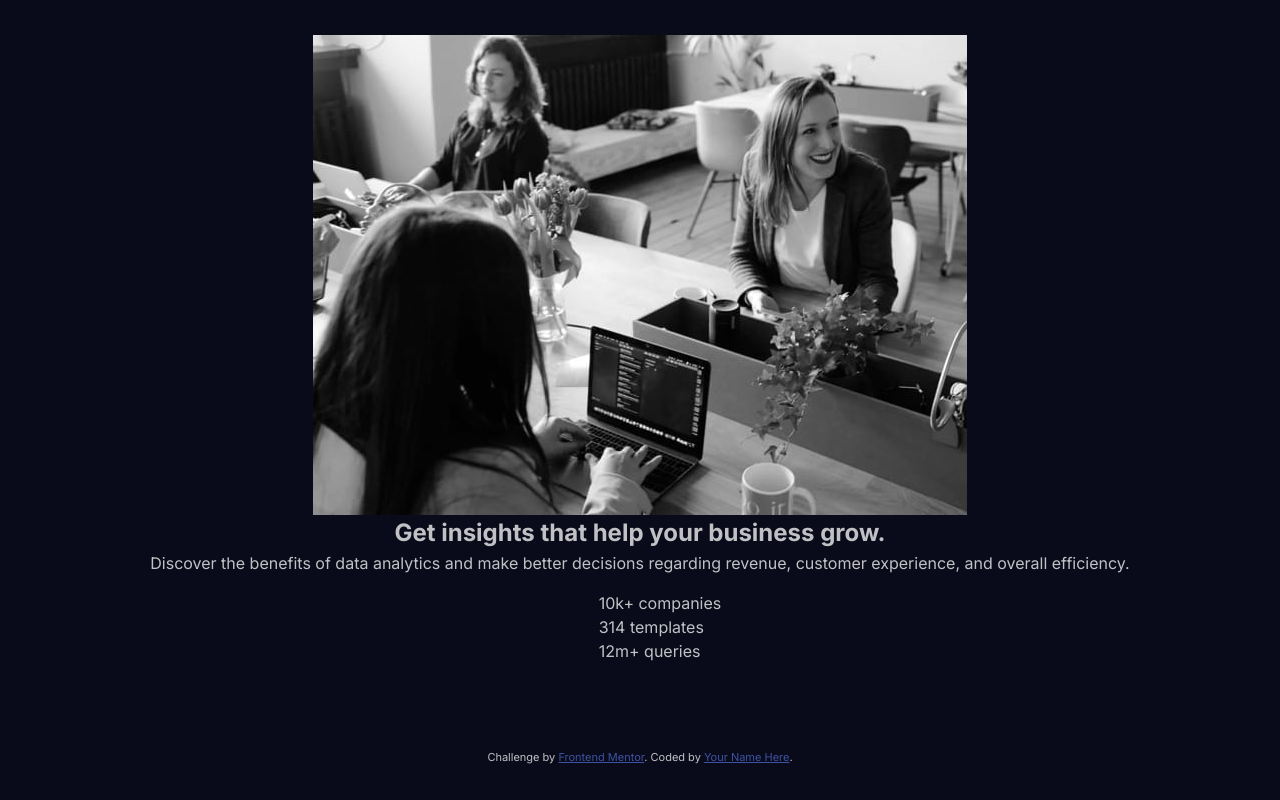
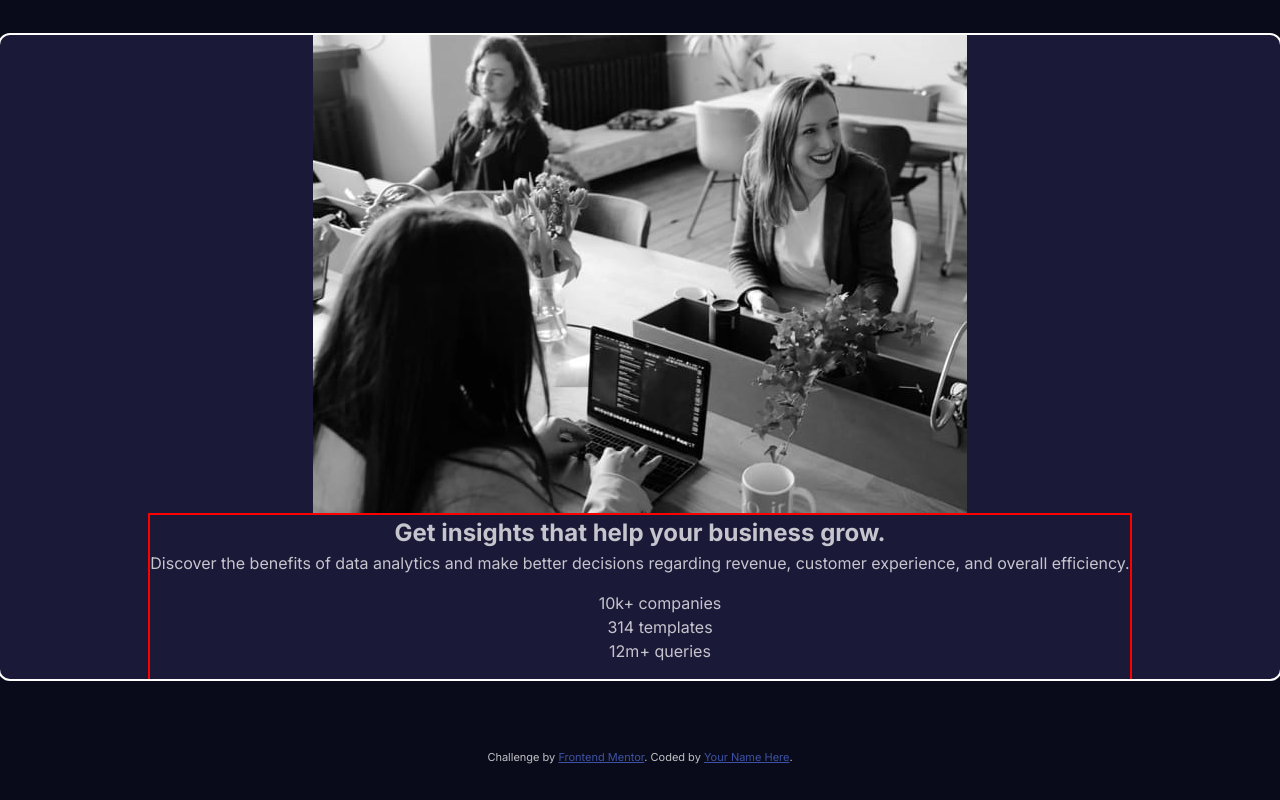
Before and after one commit to andrewteece/stats-preview-card-component, a plain HTML site: page index.html in a window 1280 px wide. Drawn offline with Linux system fonts and the light colour scheme.

Commit message:
code global styles

```diff
--- a/css/styles.css
+++ b/css/styles.css
@@ -90,6 +90,10 @@ body {
 
 }
 
+ul {
+    list-style-type: none;
+}
+
 /* LAYOUT STYLES */
 
 .container {
@@ -97,13 +101,29 @@ body {
     flex-direction: column;
     justify-content: center;
     align-items: center;
+    background-color: var(--clr-primary-700);
+    text-align: center;
+    border-radius: .625rem;
+    outline: 2px solid #fff;
+
+}
+
+.card {
+    display: flex;
+    flex-direction: column;
+    align-items: center;
+    outline: 2px solid red;
+}
+
+.card ul {
+    display: flex;
+    flex-direction: column;
+
 }
 
 /* UTILITY STYLES */
 
-ul {
-    list-style-type: none;
-}
+
 
 .sr__only {  /* for accessibility */
     position: absolute;
--- a/index.html
+++ b/index.html
@@ -16,17 +16,18 @@
       <h1 class="sr__only"> Stats Preview Card Component</h1>
       <img src="images/image-header-mobile.jpg" alt="">
     </header>
+    <article class="card">
       <h2>Get insights that help your business grow.</h2>
       <p>
         Discover the benefits of data analytics and make better decisions regarding revenue, customer
         experience, and overall efficiency.
       </p>
-
       <ul>
         <li><span> 10k+</span> companies</li>
         <li><span>314</span> templates</li>
         <li><span>12m+</span> queries</li>
       </ul>
+    </article>
   </main>
 
   <div class="attribution">
```
Lines whose indentation alone changed are shown as unchanged.
